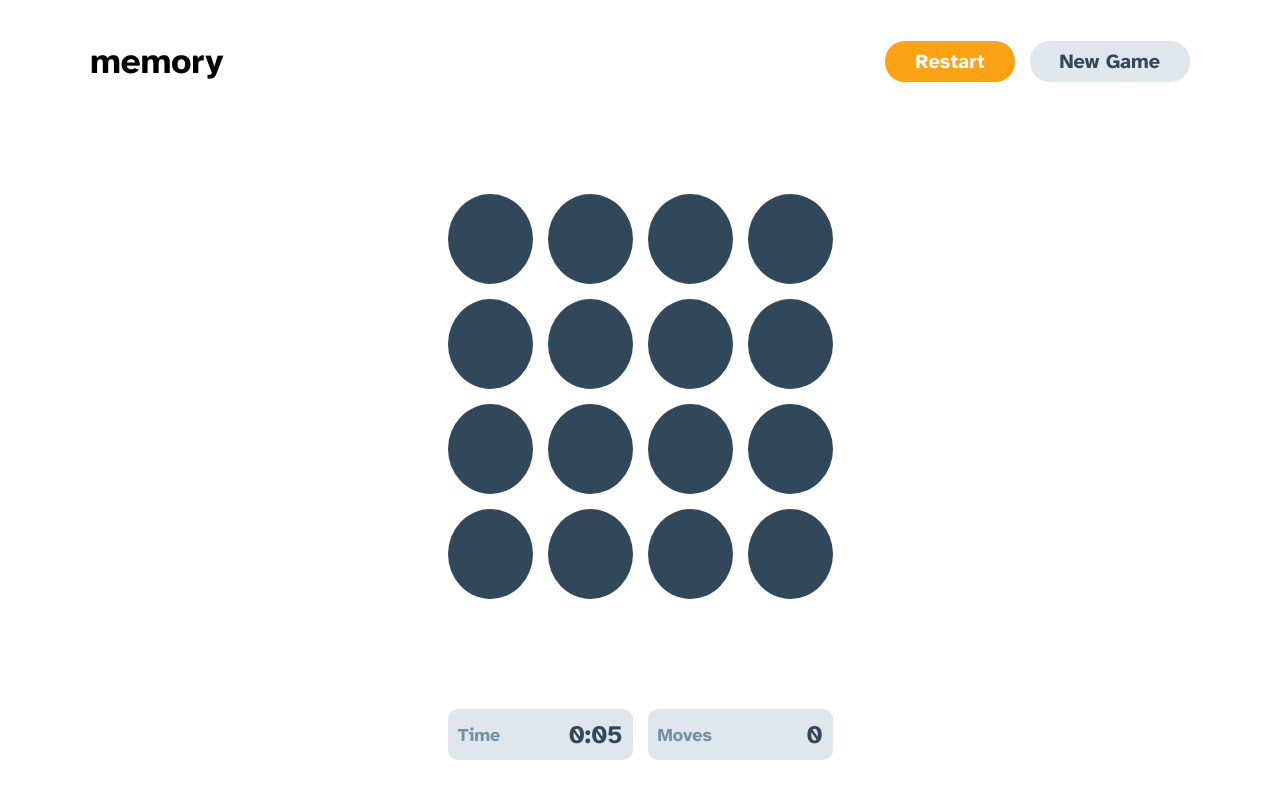
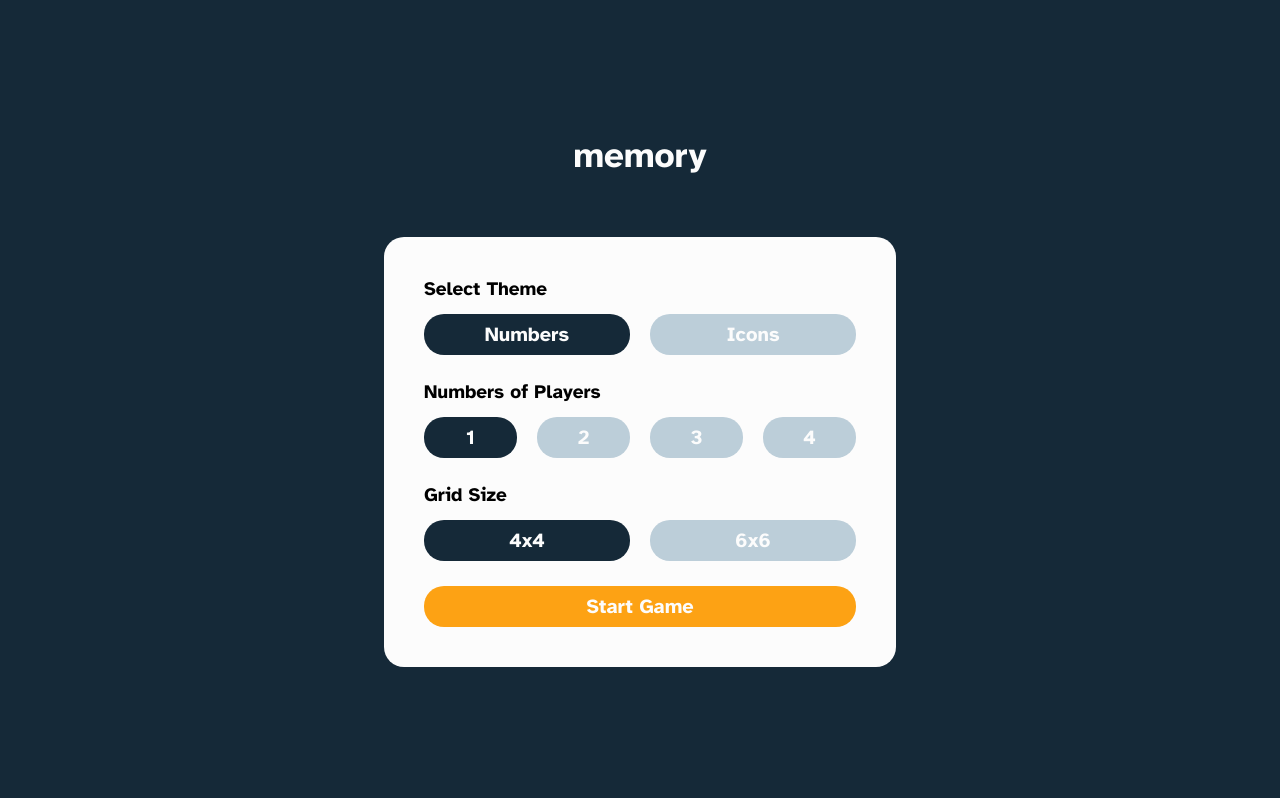
Before and after one commit to ChristianRL23/memory-game, a React (Create React App) app: page / in a window 1280 px wide. Built offline with nearby package versions, Linux system fonts and the light colour scheme.

Commit message:
Render the game when the start game button is clicked.

```diff
--- a/src/App.js
+++ b/src/App.js
@@ -1,7 +1,6 @@
 import { useState } from 'react';
 import './App.scss';
 import GameOver from './components/GameOver/GameOver';
-import SoloGameOver from './components/SoloGameOver/SoloGameOver';
 import Game from './layouts/Game/Game';
 import StartGame from './layouts/StartGame/StartGame';
 
@@ -9,6 +8,7 @@ function App() {
   const [gameOverDisplayed, setGameOverDisplayed] = useState(false);
   const [restartGameDisplayed, setRestartGameDisplayed] = useState(false);
   const [setupNewGameDisplayed, setSetupNewGameDisplayed] = useState(false);
+  const [gameInitialized, setGameInitialized] = useState(false);
   const displayGameOverModal = () => {
     setGameOverDisplayed(true);
   };
@@ -27,23 +27,15 @@ function App() {
 
   return (
     <div className="App">
-      {/* <StartGame /> */}
+      {!gameInitialized ? (
+        <StartGame setGameInitialized={setGameInitialized} />
+      ) : (
+        <>
           <Game
             openRestartGameModal={openRestartGameModal}
             openSetupNewGameModal={openSetupNewGameModal}
             displayGameOverModal={displayGameOverModal}
           />
-      {gameOverDisplayed && (
-        <GameOver
-          message="'You did it!'"
-          description="Game over! Here's how you got on..."
-          buttonLeftTextContent="Restart"
-          buttonRightTextContent="Setup New Game"
-        >
-          <SoloGameOver />
-        </GameOver>
-      )}
-
           {restartGameDisplayed && (
             <GameOver
               buttonLeftTextContent="Restart"
@@ -62,6 +54,8 @@ function App() {
               buttonRightClickFn={closeSetupNewGameModal}
             />
           )}
+        </>
+      )}
     </div>
   );
 }
--- a/src/layouts/StartGame/StartGame.jsx
+++ b/src/layouts/StartGame/StartGame.jsx
@@ -5,7 +5,7 @@ import StartGameField from '../../components/StartGameField/StartGameField';
 import { gameConfigurationActions } from '../../store/gameConfiguration';
 import './StartGame.scss';
 
-const StartGame = () => {
+const StartGame = ({ setGameInitialized }) => {
   const dispatch = useDispatch();
   const gameConfigurationState = useSelector(
     (state) => state.gameConfiguration
@@ -19,6 +19,10 @@ const StartGame = () => {
   };
   const selectGrid = (e) => {
     dispatch(gameConfigurationActions.selectGrid(e.target.textContent));
+  };
+
+  const startGame = () => {
+    setGameInitialized(true);
   };
 
   return (
@@ -72,7 +76,7 @@ const StartGame = () => {
               onClick={selectGrid}
             />
           </StartGameField>
-          <Button textContent="Start Game" color="orange" />
+          <Button onClick={startGame} textContent="Start Game" color="orange" />
         </div>
       </div>
     </section>
```
Lines whose indentation alone changed are shown as unchanged.
